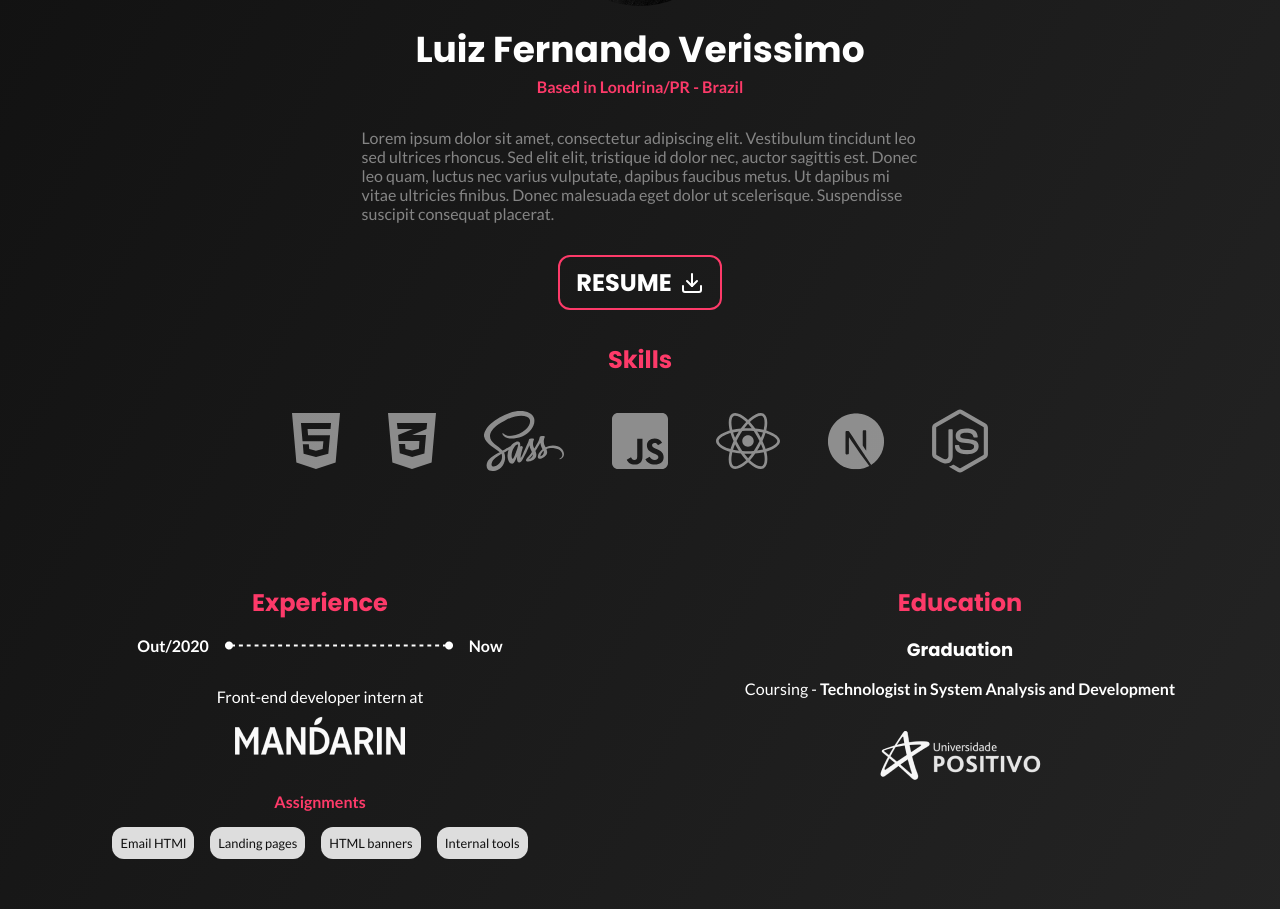
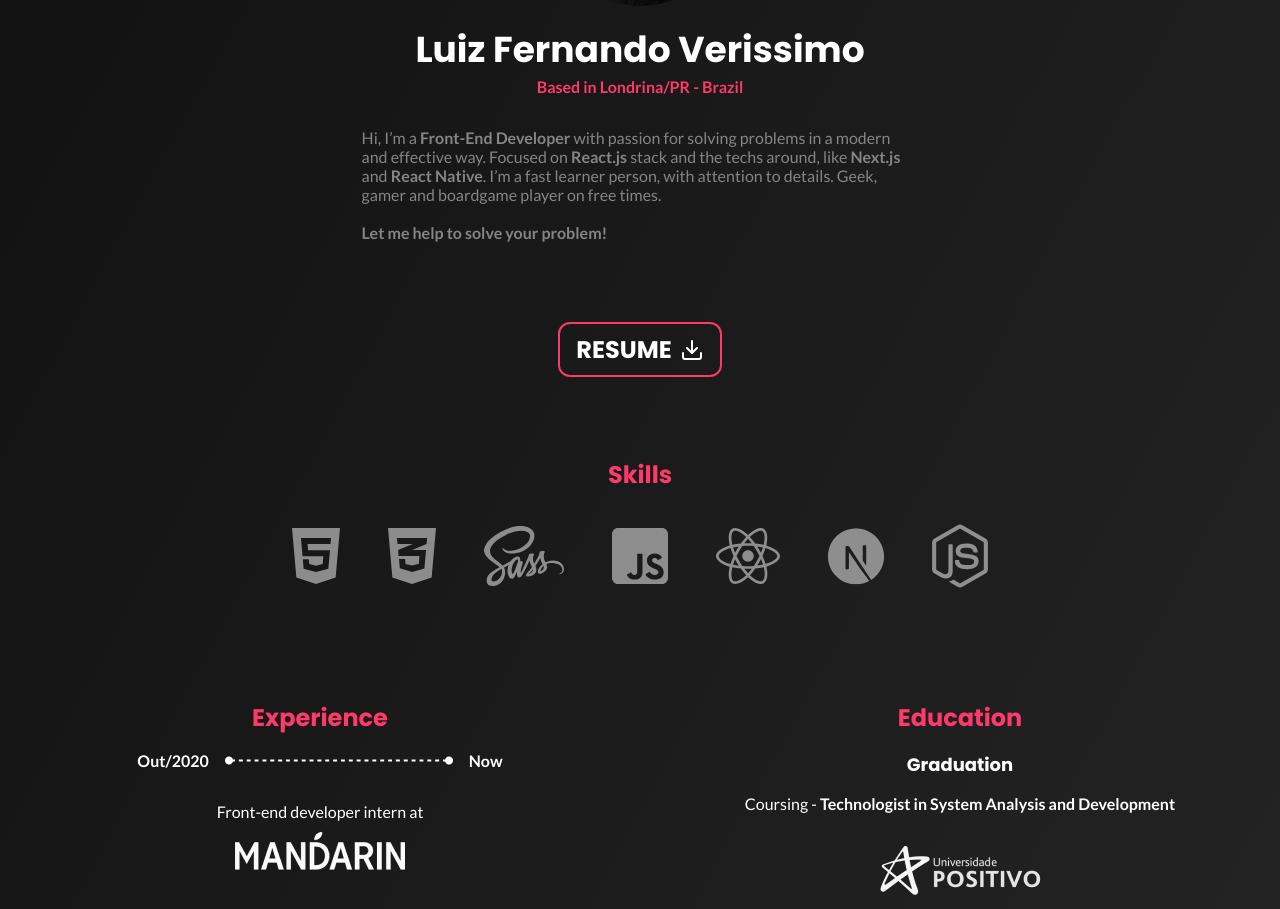
Before and after one commit to luizfverissimo/portfolio-3, a Next.js app: page / in a window 1280 px wide. Shown: the part 3720-4629 px from the top of the page. Built offline with nearby package versions, Linux system fonts and the light colour scheme.

Commit message:
about description DONE and resume download link ADDED

```diff
--- a/pages/index.js
+++ b/pages/index.js
@@ -16,7 +16,7 @@ import { Toaster } from 'react-hot-toast';
 import styles from '../styles/Home.module.scss';
 import projectsData from '../data/projects.json';
 import openSourceData from '../data/openSource.json';
-import heroImage from '../public/hero_small.jpg'
+import heroImage from '../public/hero_small.jpg';
 
 import MainLogo from '../components/MainLogo';
 import Button from '../components/Button';
@@ -42,7 +42,7 @@ export default function Home() {
         src={heroImage}
         alt='Background image of a keyboard'
         layout='fill'
-        placeholder="blur"
+        placeholder='blur'
         quality={100}
       />
       <header className={styles.headerSection}>
@@ -121,16 +121,24 @@ export default function Home() {
           <h3 id='resume'>Luiz Fernando Verissimo</h3>
           <p className={styles.location}>Based in Londrina/PR - Brazil</p>
           <p className={styles.aboutDescription}>
-            Lorem ipsum dolor sit amet, consectetur adipiscing elit. Vestibulum
-            tincidunt leo sed ultrices rhoncus. Sed elit elit, tristique id
-            dolor nec, auctor sagittis est. Donec leo quam, luctus nec varius
-            vulputate, dapibus faucibus metus. Ut dapibus mi vitae ultricies
-            finibus. Donec malesuada eget dolor ut scelerisque. Suspendisse
-            suscipit consequat placerat.
+            Hi, I’m a <strong>Front-End Developer</strong> with passion for
+            solving problems in a modern and effective way. Focused on{' '}
+            <strong>React.js</strong> stack and the techs around, like{' '}
+            <strong>Next.js</strong> and <strong>React Native</strong>. I’m a
+            fast learner person, with attention to details. Geek, gamer and
+            boardgame player on free times.
+            <br />
+            <br />
+            <strong>Let me help to solve your problem!</strong>
           </p>
-          <Button href='#' blank>
-            RESUME <Download />
-          </Button>
+          <div className={styles.aboutButtonContainer}>
+            <Button
+              href='https://github.com/luizfverissimo/luizfverissimo/raw/master/lf_verissimo_RESUME.pdf'
+              blank
+            >
+              RESUME <Download />
+            </Button>
+          </div>
           <h4>Skills</h4>
           <div className={styles.skillsContainer}>
             <TooltipSkills tooltip='HTML 5'>
--- a/styles/Home.module.scss
+++ b/styles/Home.module.scss
@@ -248,6 +248,10 @@ $tablet: 1440px;
       }
     }
 
+    .aboutButtonContainer {
+      margin: 3rem 0;
+    }
+
     h4 {
       font-size: 1.5em;
       font-weight: bold;
```
